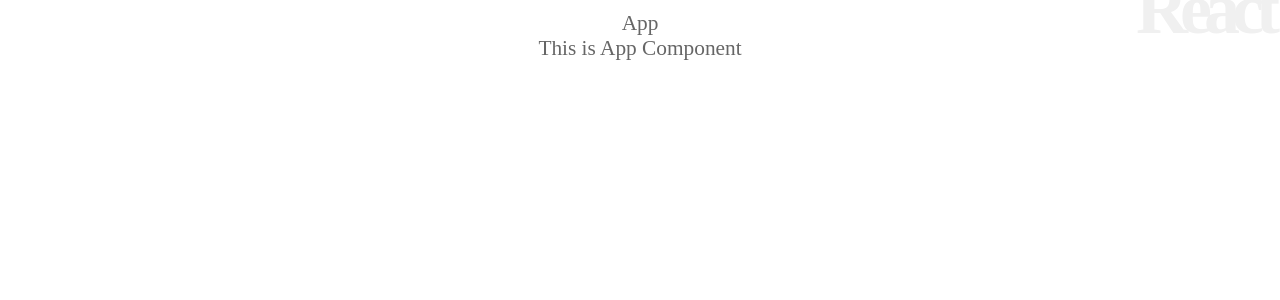
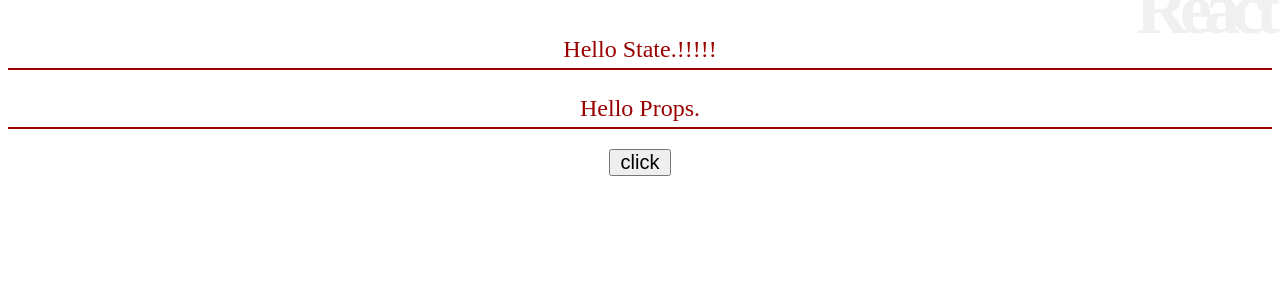
Before and after one commit to wakazoku/sample_react, a React (Create React App) app: page / in a window 1280 px wide. Shown: the top 300 px of the page. Built offline with nearby package versions, Linux system fonts and the light colour scheme.

Commit message:
stateを表示、操作してみる

```diff
--- a/src/App.js
+++ b/src/App.js
@@ -2,18 +2,49 @@ import React, { Component } from "react";
 import "./App.css";
 
 class App extends Component {
+  msgStyle = {
+    fontSize: "24px",
+    color: "#900",
+    margin: "20px 0px",
+    padding: "5px",
+    borderBottom: "2px solid #900"
+  };
+
+  btnStyle = {
+    fontSize: "20px",
+    padding: "0px 10px"
+  };
+
   constructor(props) {
-    super();
-    this.title = props.title;
-    this.message = props.message;
+    super(props);
+    this.state = {
+      counter: 0,
+      msg: "Hello State."
+    };
+    setInterval(() => {
+      this.setState(state => ({
+        msg: state.msg + "!"
+      }));
+    }, 1000);
+    this.doAction = this.doAction.bind(this);
+  }
+
+  doAction(e) {
+    this.setState(state => ({
+      counter: state.counter + 1,
+      msg: "count: " + state.counter
+    }));
   }
 
   render() {
     return (
       <div className="App">
         <h1>React</h1>
-        <p>{this.title}</p>
-        <p>{this.message}</p>
+        <p style={this.msgStyle}>{this.state.msg}</p>
+        <p style={this.msgStyle}>{this.props.msg}</p>
+        <button style={this.btnStyle} onClick={this.doAction}>
+          click
+        </button>
       </div>
     );
   }
--- a/src/index.js
+++ b/src/index.js
@@ -3,7 +3,4 @@ import ReactDOM from "react-dom";
 import App from "./App";
 import "./index.css";
 
-ReactDOM.render(
-  <App title="App" message="This is App Component" />,
-  document.getElementById("root")
-);
+ReactDOM.render(<App msg="Hello Props." />, document.getElementById("root"));
```
